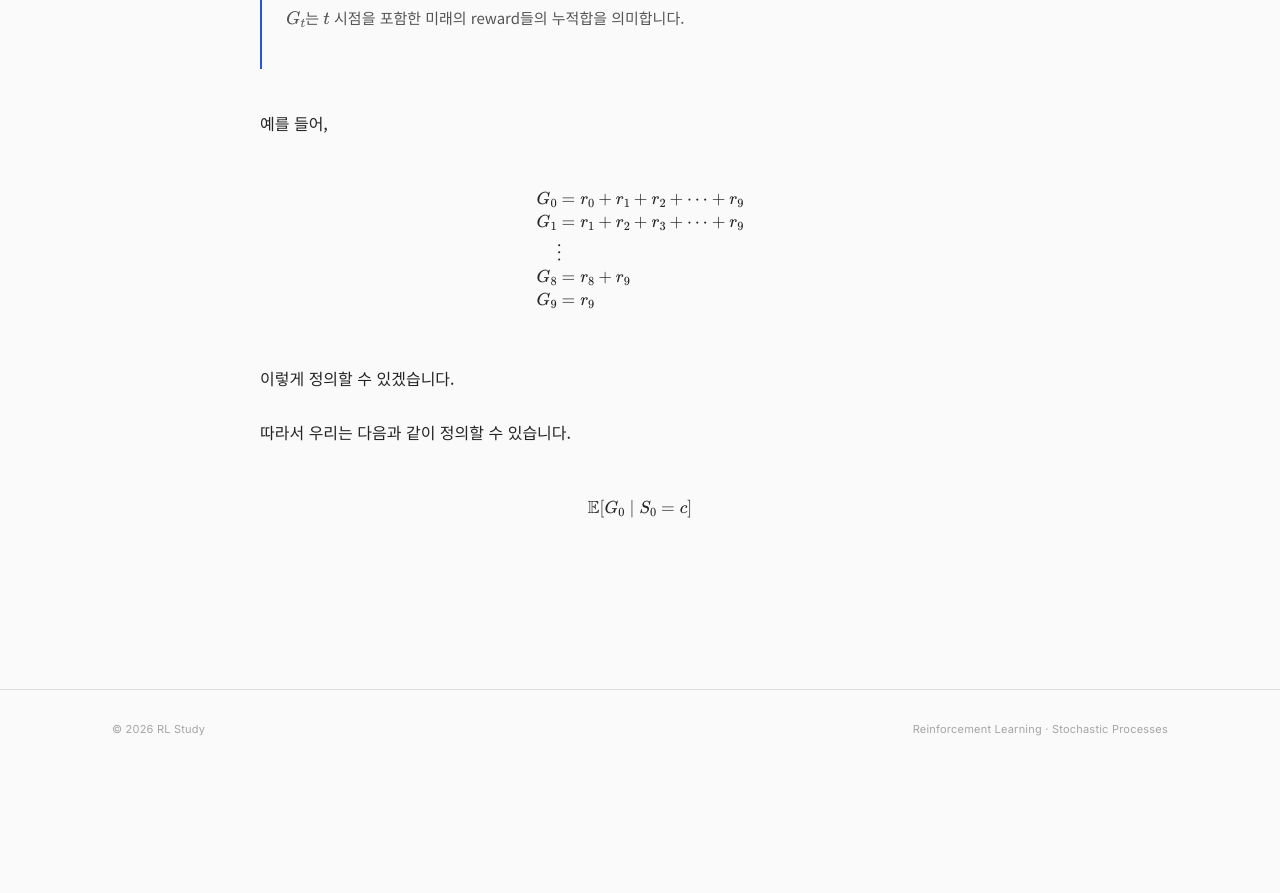
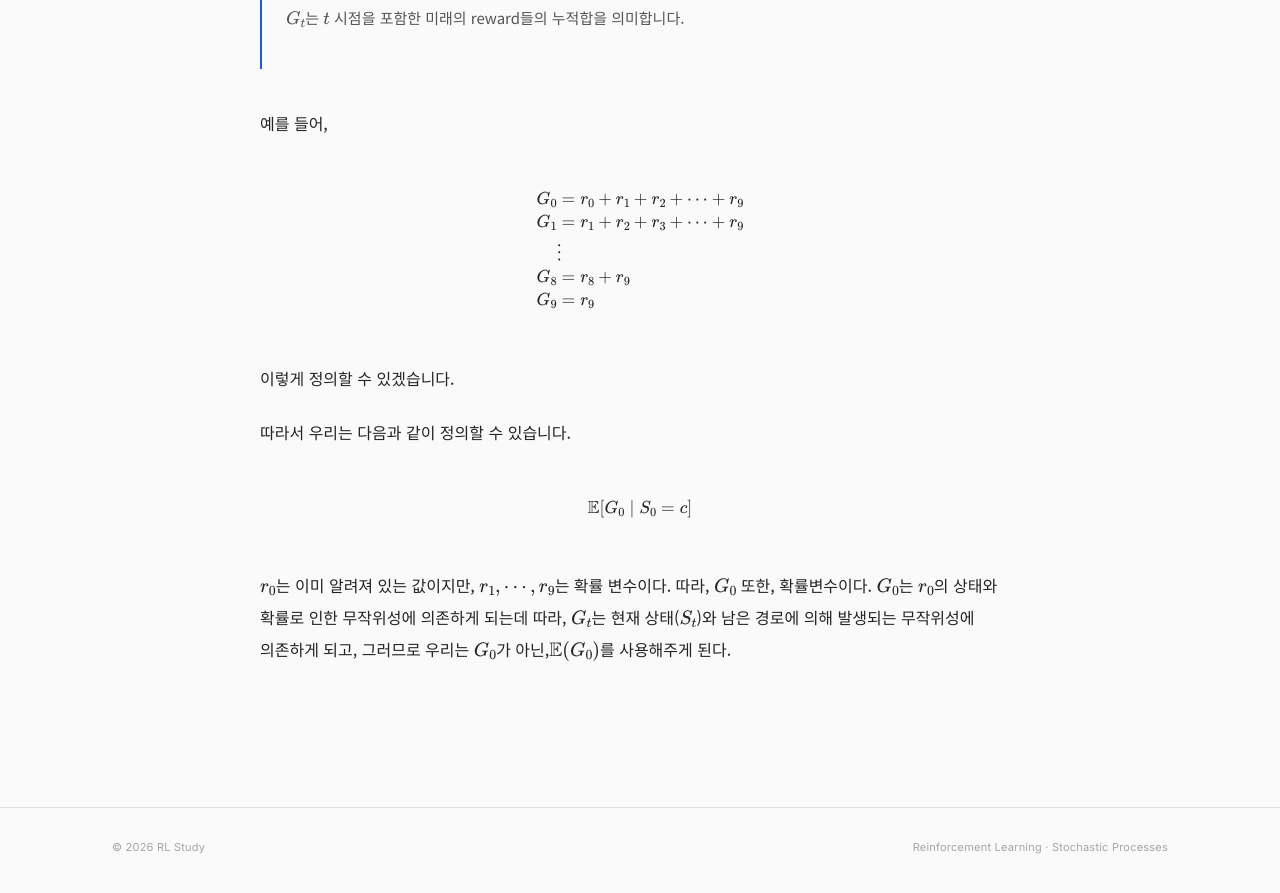
Before and after one commit to jinhan53111-blip/jinhan53111-blip.github.io, a Jekyll site: the page built from _posts/2026-09-29-hello-blog.md, in a window 1280 px wide and 900 px high, scrolled down 2926 px. Shown: the top 893 px of the window. Built offline with Jekyll 4.4.1, drawn with Linux system fonts in a browser that asks for light colours; before the commit the page ends 3708 px from its top, so only the background shows below that.

Commit message:
Update 2026-09-29-hello-blog.md

```diff
--- a/_posts/2026-09-29-hello-blog.md
+++ b/_posts/2026-09-29-hello-blog.md
@@ -99,3 +99,8 @@ $$
 $$
 \mathbb{E}[G_0 \mid S_0 = c]
 $$
+
+$r_{0}$는 이미 알려져 있는 값이지만, $r_{1}, \cdots, r_{9}$는 확률 변수이다.
+따라, $G_{0}$ 또한, 확률변수이다.
+$G_{0}$는 $r_{0}$의 상태와 확률로 인한 무작위성에 의존하게 되는데 따라, $G_{t}$는 현재 상태($S_{t}$)와 남은 경로에 의해 발생되는 무작위성에 의존하게 되고,
+그러므로 우리는 $G_{0}$가 아닌,$\mathbb{E}(G_{0})$를 사용해주게 된다.
```
